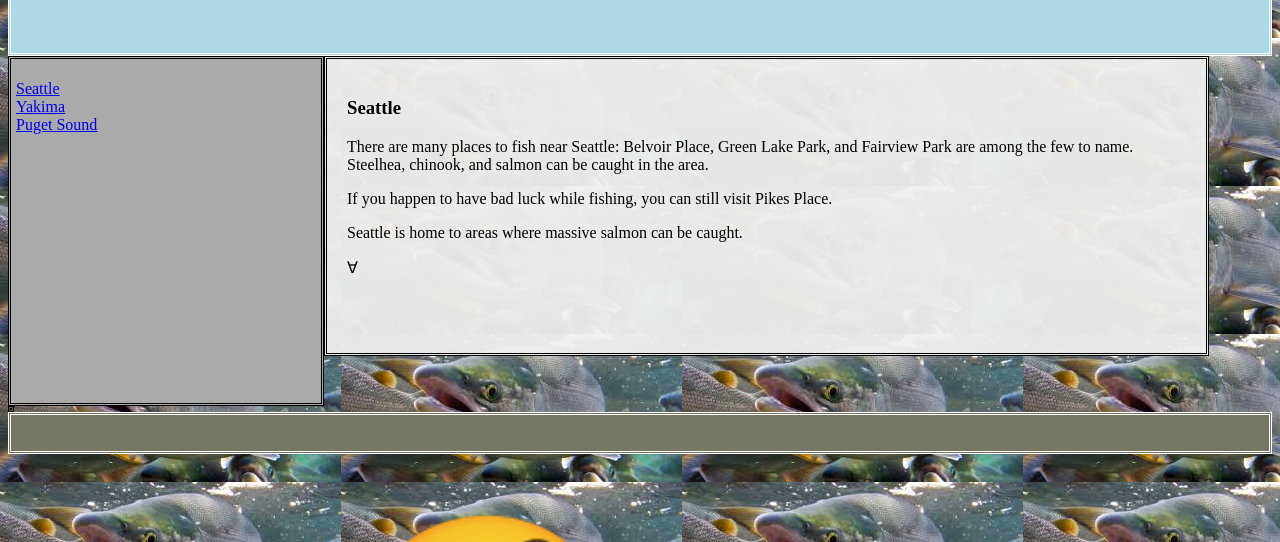
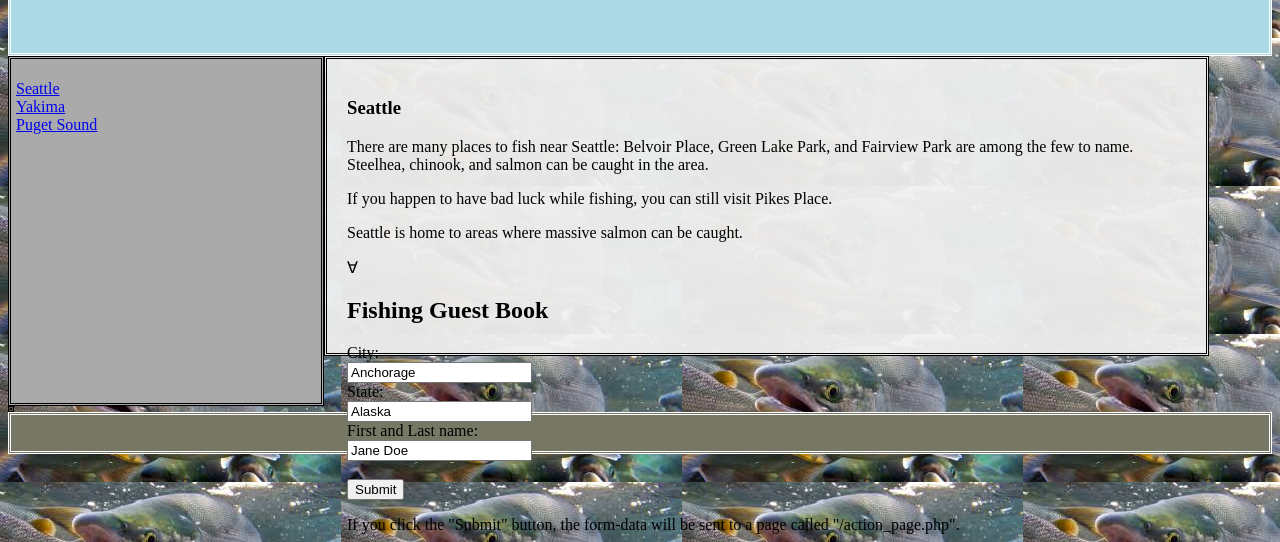
Before and after one commit to arose45/uthando, a plain HTML site: page pagethree.html in a window 1280 px wide. Shown: the part 258-800 px from the top of the page. Drawn offline with Linux system fonts and the light colour scheme.

Commit message:
update form status

```diff
--- a/pagethree.html
+++ b/pagethree.html
@@ -100,6 +100,19 @@ Belvoir Place, Green Lake Park, and Fairview Park are among the few to name. Ste
 Seattle is home to areas where massive salmon can be caught.
 <p>&forall;</p>
 </p>
+<h2>Fishing Guest Book</h2>
+
+<form action="/action_page.php">
+  <label for="fname">City:</label><br>
+  <input type="text" id="fname" name="fname" value="Anchorage"><br>
+  <label for="lname">State:</label><br>
+  <input type="text" id="lname" name="lname" value="Alaska"><br>
+  <label for="lname">First and Last name:</label><br>
+  <input type="text" id="lname" name="lname" value="Jane Doe"><br><br>
+  <input type="submit" value="Submit">
+</form>
+
+<p>If you click the "Submit" button, the form-data will be sent to a page called "/action_page.php".</p>
 <p style="font-size:225px">&#129488;</p>
 
 </aside>
```
